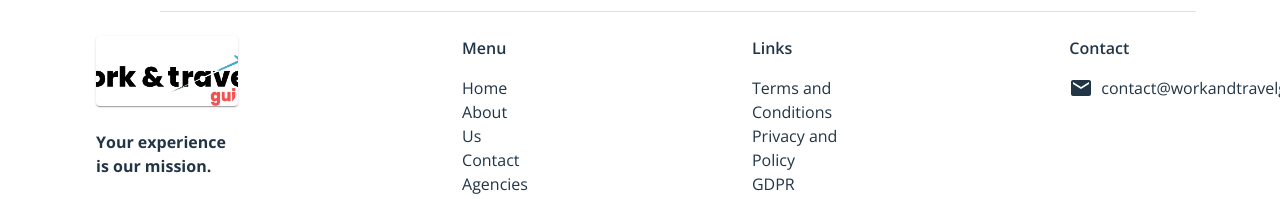
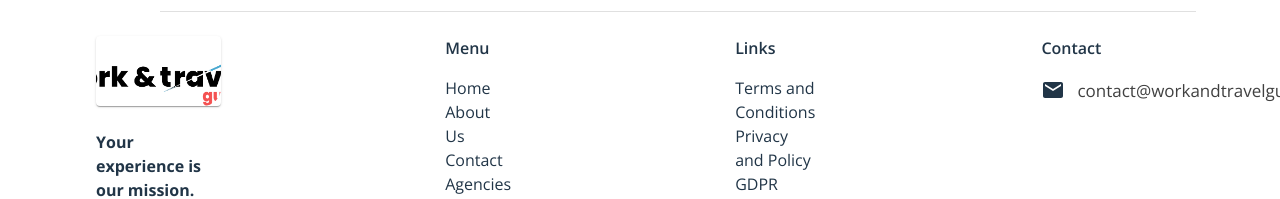
Before and after one commit to vivienknecht/Work-Then-Travel, a React (Vite) app in the folder work-then-travel-web/: page / in a window 1280 px wide. Shown: the part 1105-1304 px from the top of the page. Built offline with nearby package versions, Linux system fonts and the light colour scheme; a web font is replaced by a local one.

Commit message:
send email functionality

```diff
--- a/work-then-travel-web/src/components/appbar.tsx
+++ b/work-then-travel-web/src/components/appbar.tsx
@@ -1,6 +1,7 @@
 import React from 'react';
 import { Button, Card, CardMedia, IconButton, Link, Stack, ThemeProvider, createTheme } from "@mui/material";
 import AccountCircleIcon from '@mui/icons-material/AccountCircle';
+
 
 export default function HeaderComponent() {
 
@@ -82,7 +83,16 @@ export default function HeaderComponent() {
               },
             }}
           >
-            Agencies</Button>
+            <Link
+          href = "/agencies"
+          sx = {{
+              color: "black",
+              textDecoration: 'none',
+              '&:hover': {
+                  color: "black"
+              },
+          }}>
+              Agencies </Link></Button>
           <Button
             sx={{
               color: 'black',
@@ -131,8 +141,19 @@ export default function HeaderComponent() {
               },
             }}
           >
-            Add Agency</Button>
+           <Link
+          href = "/add-agency"
+          sx = {{
+              color: "black",
+              textDecoration: 'none',
+              '&:hover': {
+                  color: "black"
+              },
+          }}>
+              Add Agency </Link></Button>
           <IconButton
+          component={Link}
+          href="/my-profile"
           sx={{
             '&:focus': {
               outline: 'none',
--- a/work-then-travel-web/src/components/contact-us-page.tsx
+++ b/work-then-travel-web/src/components/contact-us-page.tsx
@@ -1,5 +1,4 @@
-import { Box, Container, CardMedia, Typography, Grid, TextField, Stack, Button, createTheme, ThemeProvider } from "@mui/material";
-import EmailIcon from '@mui/icons-material/Email';
+import { Box, Container, CardMedia, Typography, Grid, TextField, Stack, Button, createTheme, ThemeProvider, Link } from "@mui/material";
 import HeaderComponent from "./appbar";
 import Footer from "./footer";
 
@@ -9,6 +8,15 @@ export default function ContactUs() {
             fontFamily: 'Open Sans',
         },
     });
+
+
+    const handleClick = () => {
+
+        const mailtoUrl = 'mailto:contact@workandtravelguide.com';
+        const windowFeatures = 'width=800,height=600,left=600,top=100';
+        window.open(mailtoUrl, '_blank', windowFeatures);
+    };
+
 
     return (
         <>
@@ -88,13 +96,17 @@ export default function ContactUs() {
 
                             }}>
                                 the email address below: </Typography>
-                            <Typography sx={{
+                            <Button onClick={handleClick} sx={{
                                 mt: 4,
-                                ml: -37,
+                                ml: -36,
                                 color: "#F45151",
-                                fontWeight: "600"
-                            }}>contact@workandtravelguide.com</Typography>
-
+                                textTransform: "lowercase",
+                                fontSize: "17px",
+                                fontWeight: "600",
+                                '&:focus': {
+                                    outline: "none"
+                                }
+                            }}>contact@workandtravelguide.com</Button>
                         </Grid>
                         <Grid item xs={4}>
                             <Box
--- a/work-then-travel-web/src/components/footer.tsx
+++ b/work-then-travel-web/src/components/footer.tsx
@@ -1,4 +1,4 @@
-import { Card, CardMedia, Divider, Stack, ThemeProvider, Typography, createTheme } from "@mui/material";
+import { Button, Card, CardMedia, Divider, Stack, ThemeProvider, Typography, createTheme } from "@mui/material";
 import EmailIcon from '@mui/icons-material/Email';
 
 export default function Footer() {
@@ -7,6 +7,14 @@ export default function Footer() {
       fontFamily: 'Open Sans',
     },
   });
+
+  const handleClick = () => {
+
+    const mailtoUrl = 'mailto:contact@workandtravelguide.com';
+    const windowFeatures = 'width=800,height=600,left=100,top=100';
+    window.open(mailtoUrl, '_blank', windowFeatures);
+  };
+
     return (
     <>
      <ThemeProvider theme={theme}>
@@ -55,11 +63,21 @@ export default function Footer() {
         <Typography>GDPR</Typography>
         </Stack>
       </Stack>
-      <Stack spacing={2}>
-        <Typography sx = {{ fontWeight: "600" }} >Contact</Typography>
-        <Stack direction="row" spacing={1}>
+      <Stack spacing={1.2}>
+        <Typography sx = {{ fontWeight: "600"}} >Contact</Typography>
+        <Stack direction="row" spacing={0.5} alignItems="center" sx = {{ mt: -3 }}>
         <EmailIcon />
-        <Typography>contact@workandtravelguide.com</Typography>
+        <Button onClick={handleClick} sx = {{
+                                    ml: -36,
+                                   color:  `rgba(0, 0, 0, 0.75)`,
+                                    textTransform: "lowercase",
+                                    fontSize: "17px",
+                                    fontWeight: "400",
+                                    '&:focus':{
+                                        outline: "none"
+                                    }
+                                }}>contact@workandtravelguide.com </Button>
+
         </Stack>
       </Stack>
     </Stack>
```
